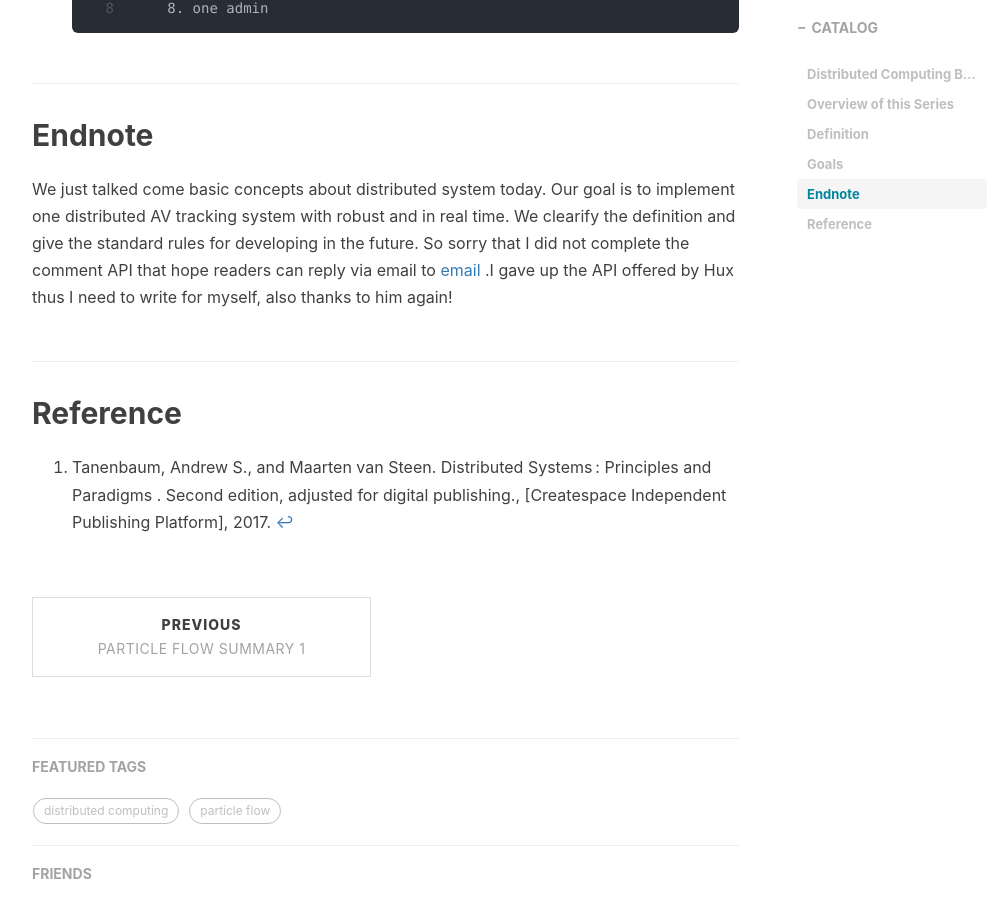
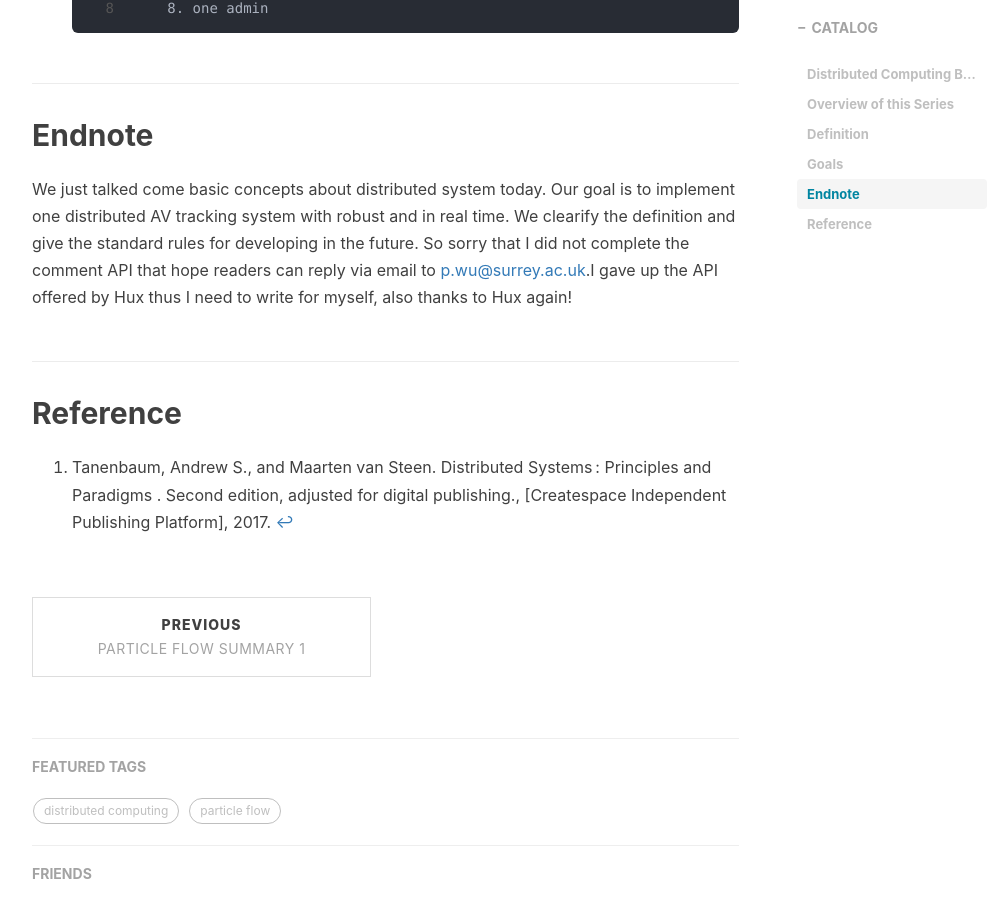
Before and after one commit to PaulWU1996/PaulWU1996.github.io, a Jekyll site: the page built from _posts/2021-01-22-distributed-computing---1.md, in a window 1280 px wide and 900 px high, scrolled down 2413 px. Shown: the whole window, without its empty margins (233-1239 px from the left). Built offline with Jekyll 4.4.1, drawn with Linux system fonts in a browser that asks for light colours; nearby versions of some CDN libraries; comment, search, counter and statistics services are not loaded.

Commit message:
Update 2021-01-22-distributed-computing---1.md

```diff
--- a/_posts/2021-01-22-distributed-computing---1.md
+++ b/_posts/2021-01-22-distributed-computing---1.md
@@ -69,7 +69,7 @@ It means that one distributed system consits several components, they are autono
 
 ## Endnote
 
-We just talked come basic concepts about distributed system today. Our goal is to implement one distributed AV tracking system with robust and in real time. We clearify the definition and give the standard rules for developing in the future. So sorry that I did not complete the comment API that hope readers can reply via email to [email](p.wu@surrey.ac.uk) .I gave up the API offered by Hux thus I need to write for myself, also thanks to him again!
+We just talked come basic concepts about distributed system today. Our goal is to implement one distributed AV tracking system with robust and in real time. We clearify the definition and give the standard rules for developing in the future. So sorry that I did not complete the comment API that hope readers can reply via email to <p.wu@surrey.ac.uk>.I gave up the API offered by Hux thus I need to write for myself, also thanks to Hux again!
 
 ## Reference
 
```
